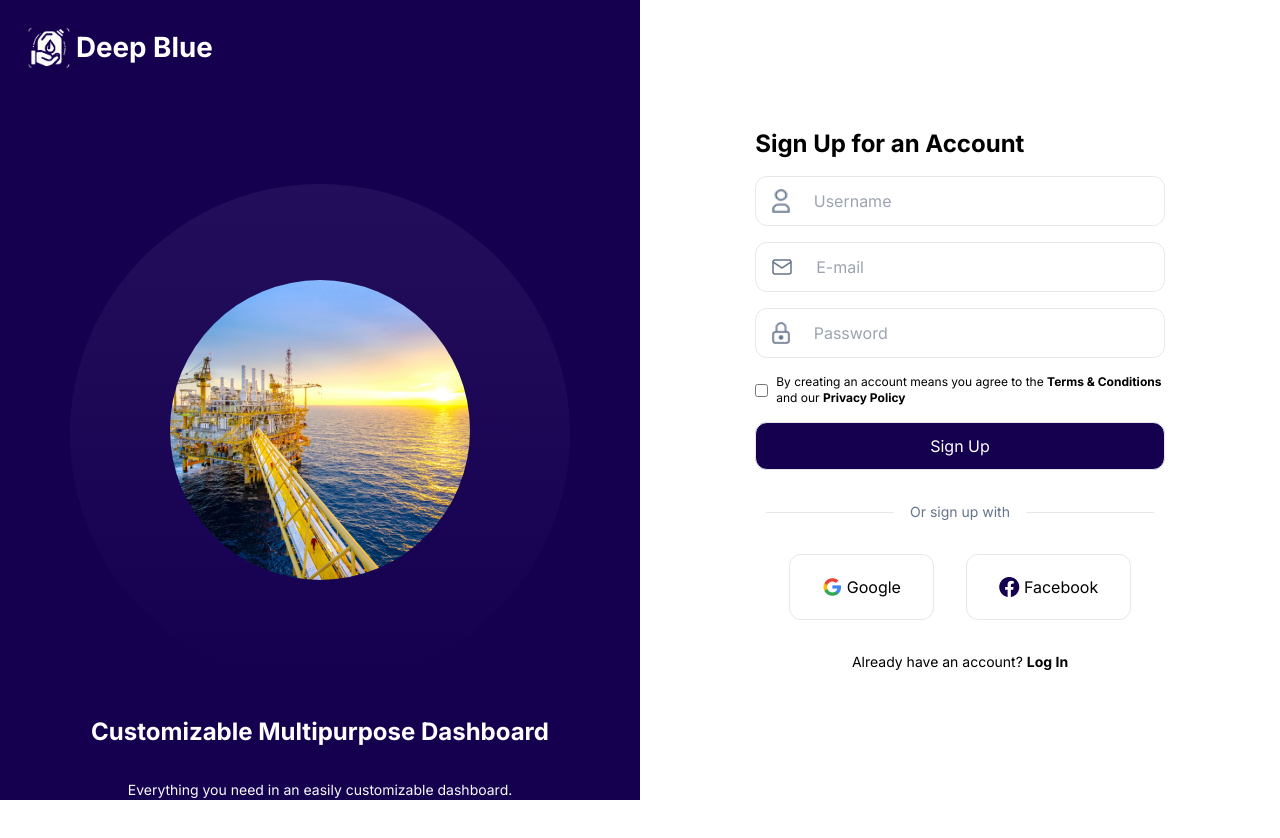
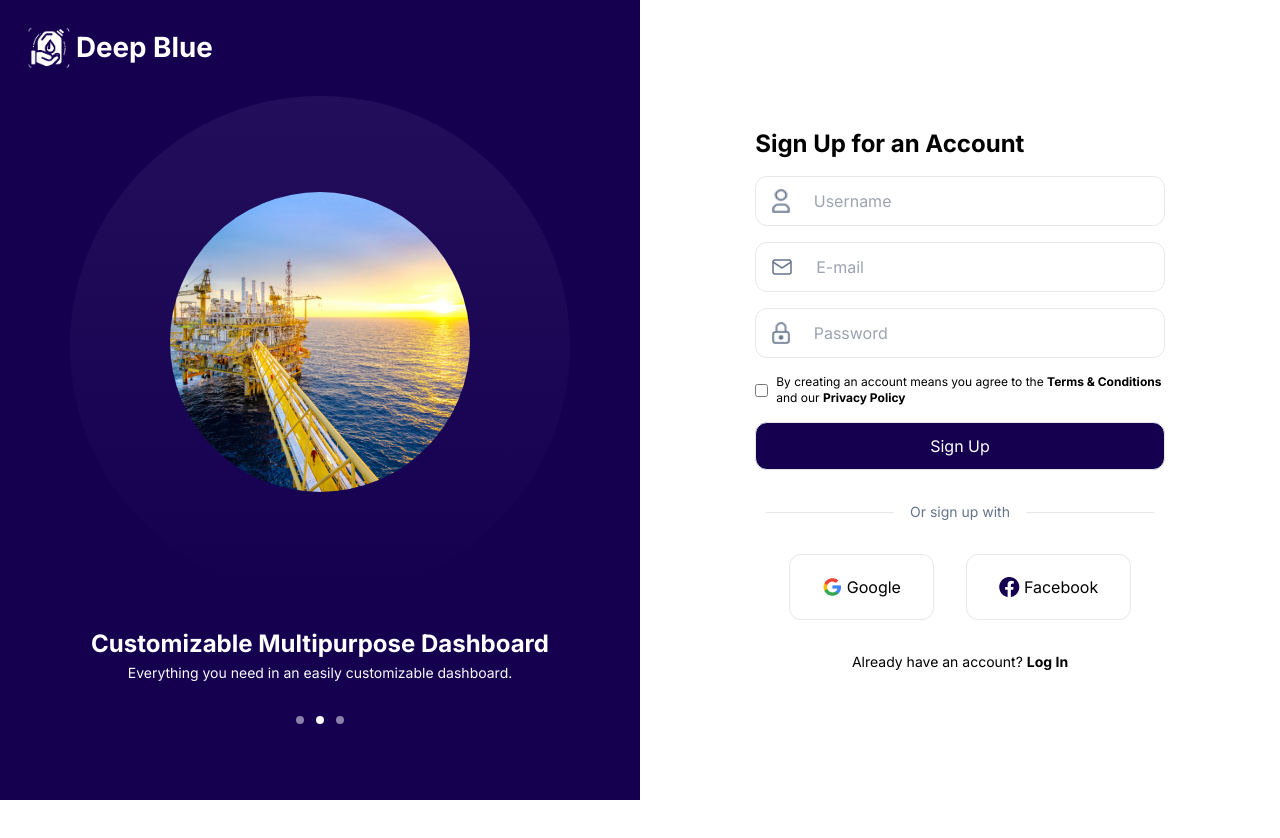
Before and after one commit to briotza/deep-blue, a React (Vite) app: page / in a window 1280 px wide. After the commit the page ends 800 px from the top, so only its background shows below. Built offline with nearby package versions, Linux system fonts and the light colour scheme.

Commit message:
style: fix screen height

```diff
--- a/src/components/home/painel.tsx
+++ b/src/components/home/painel.tsx
@@ -25,14 +25,14 @@ export default function Painel() {
     };
 
     return (
-        <div className="bg-[#150050] w-[50%] h-[100%]">
-            <div className='flex flex-row items-center m-6'>
+        <div className=" bg-[#150050] w-[50%] h-screen">
+            <div className='flex flex-row items-center m-6 '>
                 <img src={Logo} alt="Logo da Deep Blue" className='max-h-12' />
                 <h2 className="text-white font-inter font-bold text-[27.72px] ml-1">Deep Blue</h2>
             </div>
 
-            <div className="flex flex-col mt-28 justify-center text-center items-center space-y-8">
-                <div className='bg-custom-color rounded-[100%] h-[500px] w-[500px] p-24'>
+            <div className="bg-[#150050] justify-center text-center items-center space-y-8">
+                <div className='bg-custom-color rounded-[100%] h-[500px] w-[500px] p-24 mx-auto'>
                     <Swiper
                         ref={swiperRef}
                         navigation={false}
@@ -55,7 +55,7 @@ export default function Painel() {
                 <p className='text-white font-bold text-2xl font-inter justify-self-center'>Customizable Multipurpose Dashboard</p>
                 <span className='text-[#F8FAFC] font-inter text-sm'>Everything you need in an easily customizable dashboard.</span>
 
-                <div className="mt-4 flex justify-center space-x-3">
+                <div className="pb-8 mt-4 flex justify-center space-x-3">
                     {[0, 1, 2].map((index) => (
                         <button
                             key={index}
```
